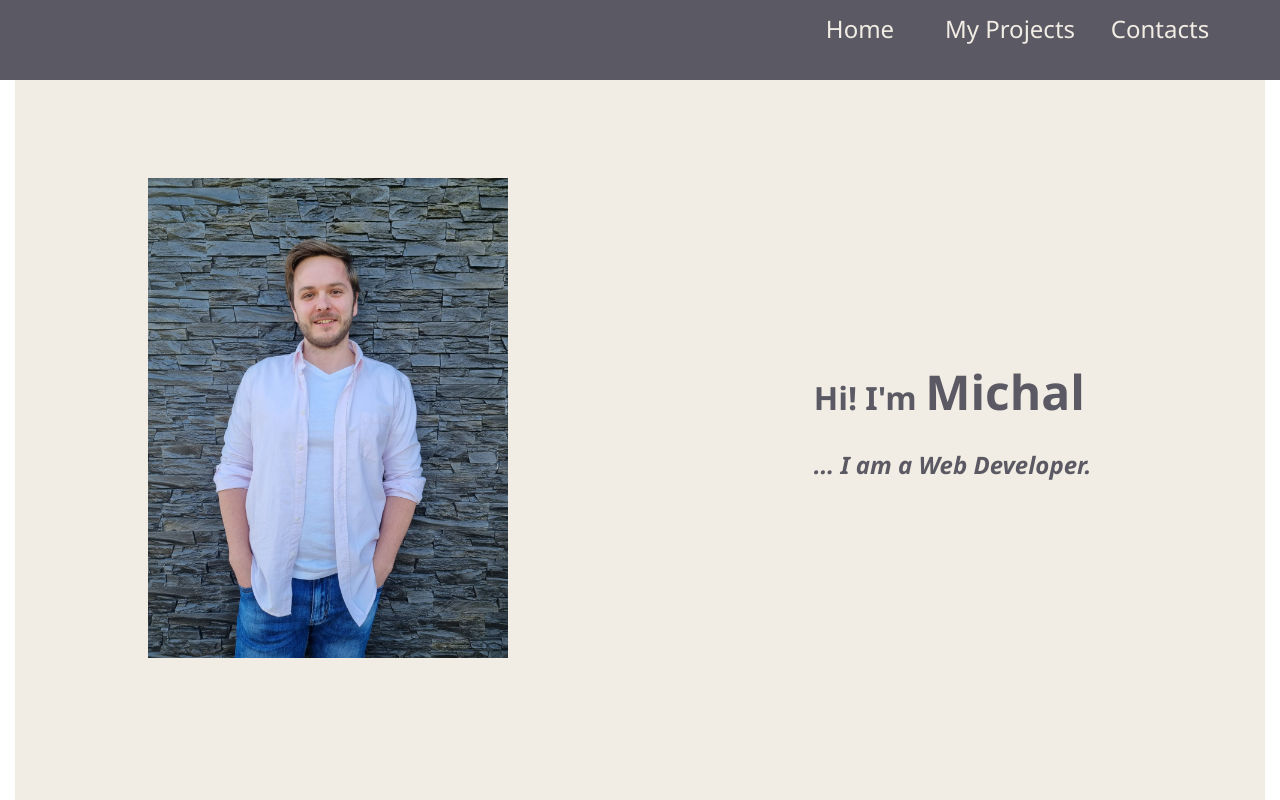
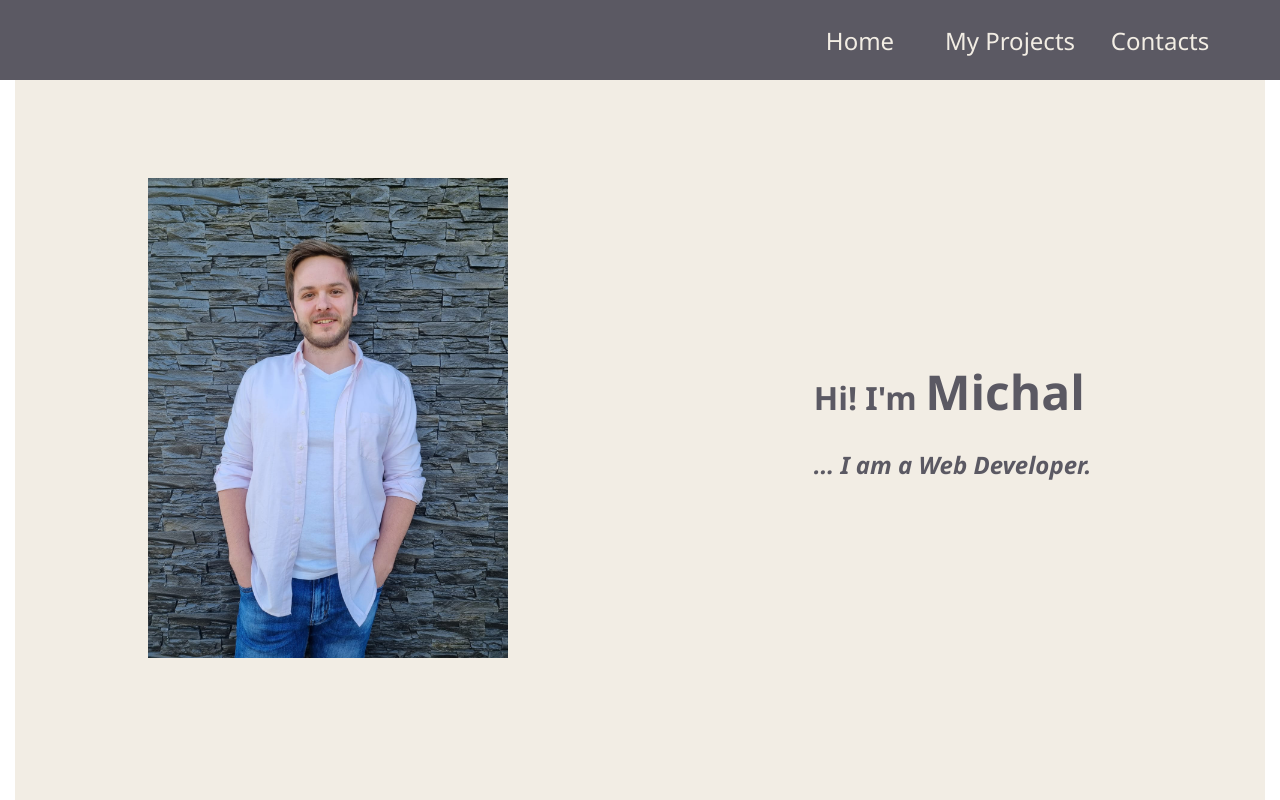
Before and after one commit to BajcarM/Personal_web_page, a plain HTML site: page index.html in a window 1280 px wide. Both pictures are taken after a click on the link "Home". Shown: the top 800 px of the page. Drawn offline with Linux system fonts and the light colour scheme.

Commit message:
works for now

```diff
--- a/index.html
+++ b/index.html
@@ -21,7 +21,7 @@
 
       <nav class="nav">
         <ul class="menu-nav">
-          <li class="menu-nav__item active">
+          <li class="menu-nav__item ">
             <a href="#home" class="menu-nav__link"> Home </a>
           </li>
           <li class="menu-nav__item">
--- a/scripts/script.js
+++ b/scripts/script.js
@@ -4,14 +4,16 @@ const projectsContainer = document.querySelector(".projects__container");
 const menuButton = document.querySelector(".menu-btn");
 const menuButtonBurger = document.querySelector(".menu-btn__burger");
 const menu = document.querySelector(".menu-nav");
+const navItems = document.querySelectorAll(".menu-nav__link");
 
 menuButton.addEventListener("click", () => {
   menu.classList.toggle("open");
   menuButtonBurger.classList.toggle("open");
 });
 
-projectsContainer.innerHTML = projects.map((project) => {
-  return `
+projectsContainer.innerHTML = projects
+  .map((project) => {
+    return `
         <div class="project">
             <img src="./images/projects/${project.name}.png"
               alt="project__image"/>
@@ -32,4 +34,13 @@ projectsContainer.innerHTML = projects.map((project) => {
               </p>
             </article>
           </div>`;
-}).join('');
+  })
+  .join("");
+
+for (const item of navItems) {
+  item.addEventListener("click", () => {
+    menuButton.classList.remove("open");
+    menuButtonBurger.classList.remove("open");
+    menu.classList.remove("open");
+  });
+}
--- a/scss/_menu.scss
+++ b/scss/_menu.scss
@@ -1,7 +1,7 @@
 .menu-btn {
   @include grid-center;
   position: fixed;
-  top: 30px;
+  top: 20px;
   right: 30px;
   z-index: 10;
   height: 30px;
--- a/scss/_responsive.scss
+++ b/scss/_responsive.scss
@@ -15,7 +15,7 @@
         transform: none;
         top: 0;
         opacity: 1;
-        height: 7vh;
+        height: 10vh;
         padding: 0;
         padding-right: 30px;
         background-color: $color-1;
@@ -27,7 +27,7 @@
           & a.menu-nav__link {
             color: $color-2;
             width: 150px;
-            height: 7vh;
+            height: 10vh;
 
             &:hover {
               background-color: $color-2;
```
Also changed, not shown: scss/main.css, 1 other file.
